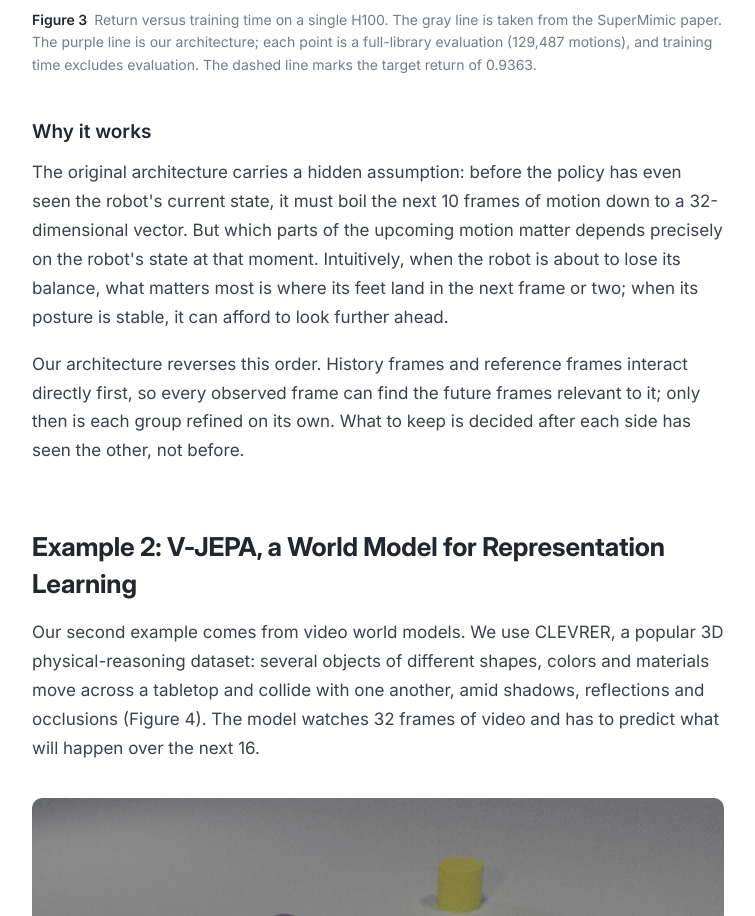
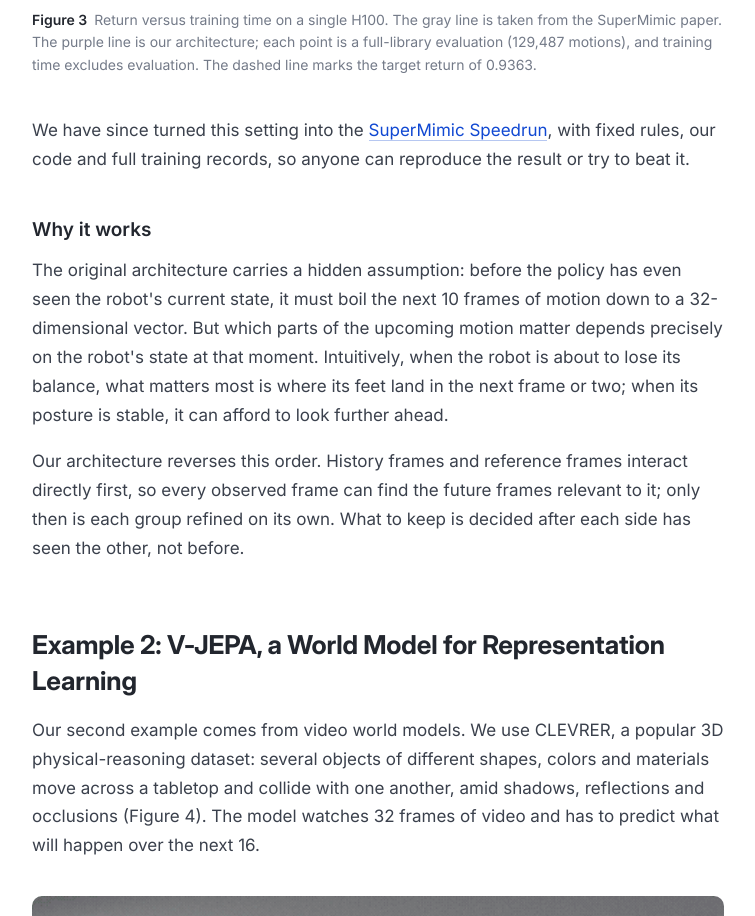
Before and after one commit to MetaCircleAI/better-world-models, a plain HTML site: page index.html in a window 1280 px wide. Shown: the part 4675-5591 px from the top of the page, without its empty margins (262-1017 px from the left). Drawn offline with Linux system fonts and the light colour scheme.

Commit message:
Link the SuperMimic Speedrun from the control example

```diff
--- a/index.html
+++ b/index.html
@@ -75,6 +75,7 @@
 <p>With some further engineering optimizations on top of this recipe, our architecture matches the return of SuperMimic's 3-hour training in just 26.6 minutes on a single H100 (Figure 3). The left panel of Figure 1 shows a concrete example: on a clip where the robot dodges sideways mid-run, spins 270° and keeps running, the original architecture falls halfway through, while ours runs it to the end.</p>
 <figure class="fig"><picture><source media="(max-width: 900px)" srcset="figures/m/supermimic_speed_curve.jpg"><img src="figures/supermimic_speed_curve.png" alt="Figure 3" loading="lazy" decoding="async"></picture><figcaption><b>Figure 3</b>&ensp;Return versus training time on a single H100. The gray line is taken from the SuperMimic paper. The purple line is our architecture; each point is a full-library evaluation (129,487 motions), and training time excludes evaluation. The dashed line marks the target return of 0.9363.</figcaption></figure>
 
+<p>We have since turned this setting into the <a target="_blank" rel="noopener" href="https://github.com/MetaCircleAI/supermimic-speedrun">SuperMimic Speedrun</a>, with fixed rules, our code and full training records, so anyone can reproduce the result or try to beat it.</p>
 <h3>Why it works</h3>
 <p>The original architecture carries a hidden assumption: before the policy has even seen the robot's current state, it must boil the next 10 frames of motion down to a 32-dimensional vector. But which parts of the upcoming motion matter depends precisely on the robot's state at that moment. Intuitively, when the robot is about to lose its balance, what matters most is where its feet land in the next frame or two; when its posture is stable, it can afford to look further ahead.</p>
 <p>Our architecture reverses this order. History frames and reference frames interact directly first, so every observed frame can find the future frames relevant to it; only then is each group refined on its own. What to keep is decided after each side has seen the other, not before.</p>
```
Also changed, not shown: zh/index.html (+1 -0 lines), 3 other files.
